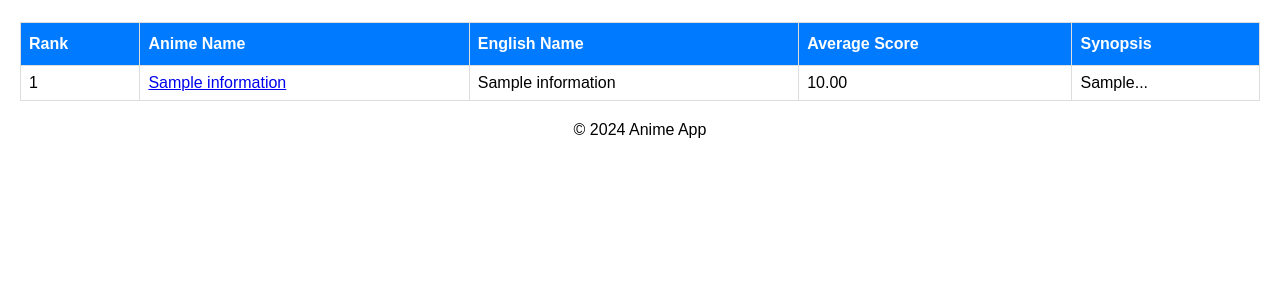
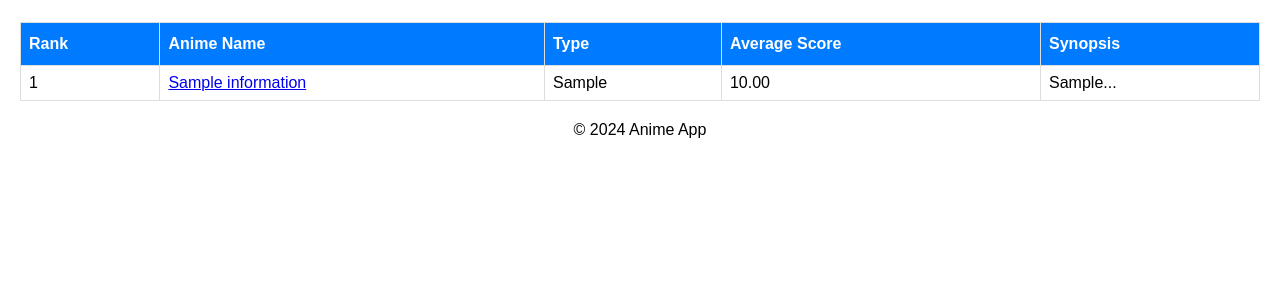
Before and after one commit to Mfaytinn/AnimeReview-BLG317, a Flask app: page /top100 in a window 1280 px wide. Shown: the part 116-416 px from the top of the page. Run offline with Flask 3, Linux system fonts and the light colour scheme; tables that the repository leaves empty hold one stand-in row (values such as "Sample post").

Commit message:
fix change english name column to anime type in top100 table

```diff
--- a/app/templates/top_100.html
+++ b/app/templates/top_100.html
@@ -13,7 +13,7 @@
                 <tr>
                     <th>Rank</th>
                     <th>Anime Name</th>
-                    <th>English Name</th>
+                    <th>Type</th>
                     <th>Average Score</th>
                     <th class="synopsis-column">Synopsis</th>
                 </tr>
@@ -27,7 +27,7 @@
                                 {{ anime['anime_name'] }}
                             </a>
                         </td>
-                        <td>{{ anime['english_name'] }}</td>
+                        <td>{{ anime['type_anime'] }}</td>
                         <td>{{ anime['avg_score'] | round(2) if anime['avg_score'] is not none else 'N/A' }}</td>
                         <td class="synopsis-column">{{ anime['synopsis'][:100] }}...</td>
                     </tr>
--- a/app/views.py
+++ b/app/views.py
@@ -172,7 +172,7 @@ def top_100_page():
     try:
         cursor = connection.cursor(dictionary=True)
         cursor.execute("""
-            SELECT ai.anime_id, ai.anime_name, ai.english_name, ai.synopsis,
+            SELECT ai.anime_id, ai.anime_name, ai.type_anime, ai.synopsis,
                    AVG(ascore.score) as avg_score
             FROM Anime_Information ai
             JOIN Anime_Scores ascore ON ai.anime_id = ascore.anime_id
```
